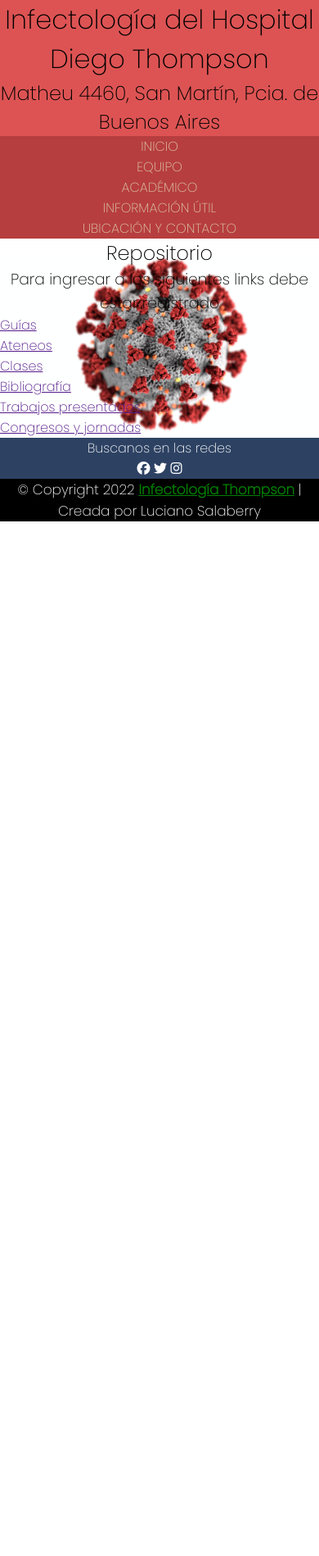
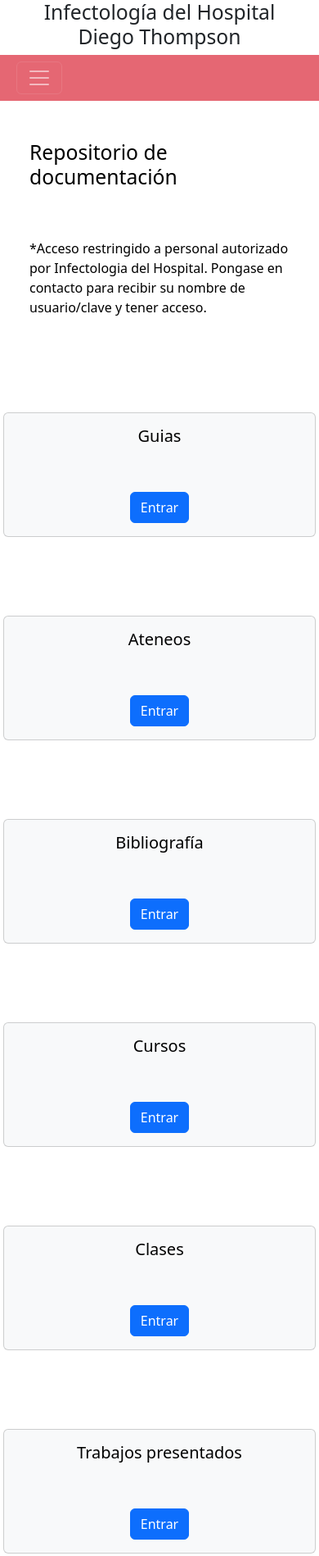
Before and after one commit to LucianoSalaberry/Estatica---Infecto-Hospital-Thompson, a plain HTML site: page pages/academico.html in a window 390 px wide. Shown: the top 1898 px of the page at 82% size. Before the commit the page ends 844 px from the top, so only its background shows below. Drawn offline with nearby package versions, Linux system fonts and the light colour scheme.

Commit message:
mobileFirst-MQx2-BSx1-gridsx2

```diff
--- a/css/style.css
+++ b/css/style.css
@@ -150,20 +150,6 @@
 .card__image__equipo {
   height: 15em;
 }
-/*ACADEMICO*/
-#body__academico {
-  background-color: transparent;
-  font-family: "poppins", sans-serif;
-  background-image: url("../imagenes/pexels-cdc-3992933.jpg");
-  background-attachment: fixed;
-  background-position: center;
-  background-repeat: no-repeat;
-  /*background-color: #dbc8ac;*/
-  /*background-size:cover;*/
-  background-color: white;
-  background-size: contain;
-  background-blend-mode: normal;
-}
 
 #links-utiles {
   display: flex;
@@ -292,7 +278,7 @@
     align-content: center;
   }
 
-  .row {
+  .rows {
     display: flex;
     flex-direction: column;
     width: 100%;
@@ -309,7 +295,7 @@
     padding: 0px 20px 0px 20px;
   }
 
-  .container {
+  .containers {
     display: grid;
     width: 100%;
     max-width: 1024px;
@@ -414,7 +400,7 @@
 
 /*Media query 2*/
 @media screen and (min-width: 1024px) {
-  .container {
+  .containers {
     display: grid;
     max-width: 1366px;
     grid-template-columns: 2.5fr 1fr;
--- a/pages/academico.html
+++ b/pages/academico.html
@@ -1,89 +1,169 @@
 <!DOCTYPE html>
 <html lang="en">
   <head>
-    <meta charset="UTF-8" />
-    <meta http-equiv="X-UA-Compatible" content="IE=edge" />
-    <meta name="viewport" content="width=device-width, initial-scale=1.0" />
-    <title>Proyecto CODER Infecto</title>
-    <link rel="stylesheet" href="../css/style.css" />
+    <meta charset="utf-8" />
+    <meta name="viewport" content="width=device-width, initial-scale=1" />
+    <title>Coder - InfectoTH - Academico</title>
     <link
-      href="https://fonts.googleapis.com/css2?family=Poppins:wght@200&display=swap"
+      href="https://cdn.jsdelivr.net/npm/bootstrap@5.2.2/dist/css/bootstrap.min.css"
       rel="stylesheet"
+      integrity="sha384-Zenh87qX5JnK2Jl0vWa8Ck2rdkQ2Bzep5IDxbcnCeuOxjzrPF/et3URy9Bv1WTRi"
+      crossorigin="anonymous"
     />
-    <link
-      rel="stylesheet"
-      href="https://cdnjs.cloudflare.com/ajax/libs/font-awesome/6.2.0/css/all.min.css"
-      integrity="sha512-xh6O/CkQoPOWDdYTDqeRdPCVd1SpvCA9XXcUnZS2FmJNp1coAFzvtCN9BmamE+4aHK8yyUHUSCcJHgXloTyT2A=="
-      crossorigin="anonymous"
-      referrerpolicy="no-referrer"
-    />
-    <script
-      src="https://kit.fontawesome.com/cc9250f829.js"
-      crossorigin="anonymous"
-    ></script>
+    <!--<link rel="stylesheet" href="/css/style.css" />-->
   </head>
 
-  <body id="body__academico">
-    <header id="header">
-      <div>
+  <body>
+    <div class="d-flex align-items-center align-content-center">
       <img
-          class="header__logo"
-          src="../imagenes/logoTH.jpeg"
-          alt="Logo hospital"
+        class="d-none d-sm-flex flex-row img-fluid"
+        src="/imagenes/logoTHresized.jpg"
+        alt="logo"
+        width="100px"
       />
+
+      <h2 class="d-block text-center px-5 w-100">
+        Infectología del Hospital Diego Thompson
+      </h2>
     </div>
-      <div class="row">
-        <h1 class="title-h1">Infectología del Hospital Diego Thompson</h1>
-
-        <h2 class="title-h2">Matheu 4460, San Martín, Pcia. de Buenos Aires</h2>
+    <nav
+      class="navbar navbar-expand-sm bg-danger p-2 text-dark bg-opacity-75 navbar-dark sticky-top"
+    >
+      <div class="container-fluid">
+        <button
+          class="navbar-toggler"
+          type="button"
+          data-bs-toggle="collapse"
+          data-bs-target="#navbarNav"
+          aria-controls="navbarNav"
+          aria-expanded="false"
+          aria-label="Toggle navigation"
+        >
+          <span class="navbar-toggler-icon"></span>
+        </button>
+        <div class="collapse navbar-collapse" id="navbarNav">
+          <ul class="navbar-nav">
+            <li class="nav-item">
+              <a class="nav-link" aria-current="page" href="/index.html"
+                >Inicio</a
+              >
+            </li>
+            <li class="nav-item">
+              <a class="nav-link" href="/pages/equipo.html">Equipo</a>
+            </li>
+            <li class="nav-item">
+              <a class="nav-link active" href="/pages/academico.html"
+                >Académico</a
+              >
+            </li>
+            <li class="nav-item">
+              <a class="nav-link" href="/pages/informacionutil.html"
+                >Información Util</a
+              >
+            </li>
+            <li class="nav-item">
+              <a class="nav-link" href="/pages/contacto.html">Contacto</a>
+            </li>
+          </ul>
         </div>
-    </header>
-
-    <nav id="nav_list">
-      <div>
-        <ul>
-          <li><a href="../index.html">Inicio</a></li>
-          <li><a href="equipo.html">Equipo</a></li>
-          <li><a href="academico.html">Académico</a></li>
-          <li><a href="informacionutil.html">Información Útil</a></li>
-          <li><a href="contacto.html">Ubicación y Contacto</a></li>
-        </ul>
       </div>
     </nav>
 
-    <main>
-      <section id="repositorio">
-        <h2 class="title-h2">Repositorio</h2>
-        <div class="academico-links">
-          <h3 class="title-h3">
-            Para ingresar a los siguientes links debe estar registrado
-          </h3>
-          <ul>
-            <li><a href="">Guías</a></li>
-            <li><a href="">Ateneos</a></li>
-            <li><a href="">Clases</a></li>
-            <li><a href="">Bibliografía</a></li>
-            <li><a href="">Trabajos presentados</a></li>
-            <li><a href="">Congresos y jornadas</a></li>
-          </ul>
+    <section class="row d-flex justify-content-center align-items-center">
+      <h2 class="text-black p-5 rounded">Repositorio de documentación</h2>
+      <p class="text-black px-5 py-1">
+        *Acceso restringido a personal autorizado por Infectologia del Hospital.
+        Pongase en contacto para recibir su nombre de usuario/clave y tener
+        acceso.
+      </p>
+    </section>
+
+    <section class="container">
+      <div class="row mt-5 text-center justify-content-center">
+        <!--mt es margin top-->
+        <div class="col-12 col-sm-3 col-lg-2 px-1 my-5">
+          <!--cada tarjeta ocupa 3 columas para pantallas de 576px para arriba, entonces caben 4 tarjetas en la fila// para pantalla de 768px para arriba cada tarjeta ocupa 2 columnas, entonces caben 6 en la fila-->
+          <div class="card h-100 text-bg-light">
+            <div class="card-body">
+              <h5 class="card-title">Guias</h5>
+              <a href="#" class="btn btn-primary mt-5">Entrar</a>
+            </div>
+          </div>
+        </div>
+        <div class="col-sm-3 col-lg-2 px-1 my-5">
+          <!--px es el padding a izq y der; py es arr y abajo-->
+          <div class="card h-100 text-bg-light">
+            <div class="card-body">
+              <h5 class="card-title">Ateneos</h5>
+              <a href="#" class="btn btn-primary mt-5">Entrar</a>
+            </div>
+          </div>
+        </div>
+        <div class="col-sm-4 col-lg-2 px-1 my-5">
+          <div class="card h-100 text-bg-light">
+            <div class="card-body">
+              <h5 class="card-title">Bibliografía</h5>
+              <a href="#" class="btn btn-primary mt-5">Entrar</a>
+            </div>
+          </div>
+        </div>
+        <div class="col-sm-3 col-lg-2 px-1 my-5">
+          <div class="card h-100 text-bg-light">
+            <div class="card-body">
+              <h5 class="card-title">Cursos</h5>
+              <a href="#" class="btn btn-primary mt-5">Entrar</a>
+            </div>
+          </div>
+        </div>
+        <div class="col-sm-3 col-lg-2 px-1 my-5">
+          <div class="card h-100 text-bg-light">
+            <div class="card-body">
+              <h5 class="card-title">Clases</h5>
+              <a href="#" class="btn btn-primary mt-5">Entrar</a>
+            </div>
+          </div>
+        </div>
+        <div class="col-sm-4 col-lg-2 px-1 my-5">
+          <div class="card h-100 text-bg-light">
+            <div class="card-body">
+              <h5 class="card-title">Trabajos presentados</h5>
+              <a href="#" class="btn btn-primary mt-5">Entrar</a>
+            </div>
+          </div>
+        </div>
       </div>
     </section>
-    </main>
 
-    <footer id="footer">
-      <div class="footer__sm">
-        <div class="footer__sm__icons">
-          <div>Buscanos en las redes</div>
-          <!-- iconos sociales -->
+    <footer class="footer pt-1 bg-primary">
+      <div class="footer-sm d-flex text-bg-white text-center">
+        <div class="container">
+          <div class="row py-1 text-center text-bg-white">
+            <div class="col-lg-5 col-md-6">Buscanos en las redes</div>
+            <div class="col-lg-7 col-md-6">
               <a href="#"><i class="fab fa-facebook"></i></a>
               <a href="#"><i class="fab fa-twitter"></i></a>
               <a href="#"><i class="fab fa-instagram"></i></a>
             </div>
           </div>
-      <div class="footer__copyright">
-        &copy; Copyright 2022 <a href="#">Infectología Thompson</a> | Creada por
-        Luciano Salaberry
+        </div>
+      </div>
+      <div class="footer-bottom py-1">
+        <div class="container">
+          <div class="row text-center text-white">
+            <div class="col-12">
+              <div class="footer-bottom__copy">
+                &copy; Copyright 2022 <a href="#">Infectología Thompson</a> |
+                Creada por Luciano Salaberry
+              </div>
+            </div>
+          </div>
+        </div>
       </div>
     </footer>
+    <script
+      src="https://cdn.jsdelivr.net/npm/bootstrap@5.2.2/dist/js/bootstrap.bundle.min.js"
+      integrity="sha384-OERcA2EqjJCMA+/3y+gxIOqMEjwtxJY7qPCqsdltbNJuaOe923+mo//f6V8Qbsw3"
+      crossorigin="anonymous"
+    ></script>
   </body>
 </html>
```
Also changed, not shown: index.html (+5 -5 lines), pages/contacto.html (+1 -1 lines), pages/equipo.html (+1 -1 lines), pages/informacionutil.html (+1 -1 lines), imagenes/logoTHresized.jpg (added). Lines whose indentation alone changed are shown as unchanged.
